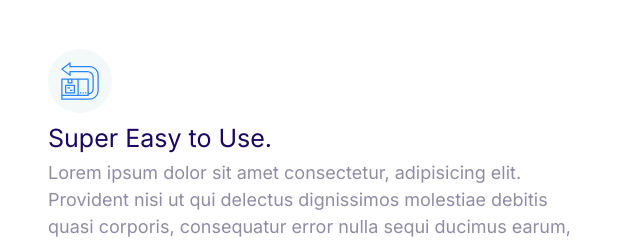
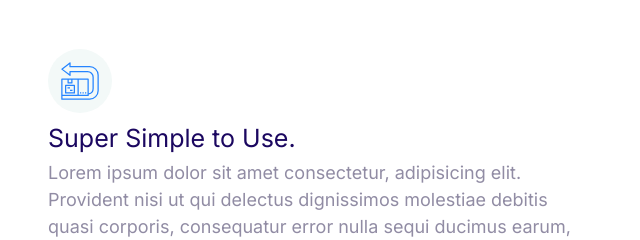
Before and after one commit to Rosco954/moshify, a website built with Parcel: page index.html in a window 1280 px wide. Shown: the part 2080-2320 px from the top of the page, 22-662 px from the left. Built offline with nearby package versions, Linux system fonts and the light colour scheme.

Commit message:
change wording

```diff
--- a/index.html
+++ b/index.html
@@ -119,7 +119,7 @@
                             <use href="Images/sprite.svg#easy"></use>
                         </svg>
                     </span>
-                    <h3 class="sub-heading">Super Easy to Use.</h3>
+                    <h3 class="sub-heading">Super Simple to Use.</h3>
                     <p>Lorem ipsum dolor sit amet consectetur, adipisicing elit. Provident nisi ut qui delectus dignissimos molestiae debitis quasi corporis, consequatur error nulla sequi ducimus earum, assumenda totam aliquid pariatur, reiciendis accusamus eveniet repudiandae numquam aut impedit tenetur doloremque! Unde, excepturi obcaecati nam eveniet ut maxime id quidem doloribus sequi laboriosam qui!</p>
                     <a class="link-arrow">LEARN MORE</a>
                 </div>
```
